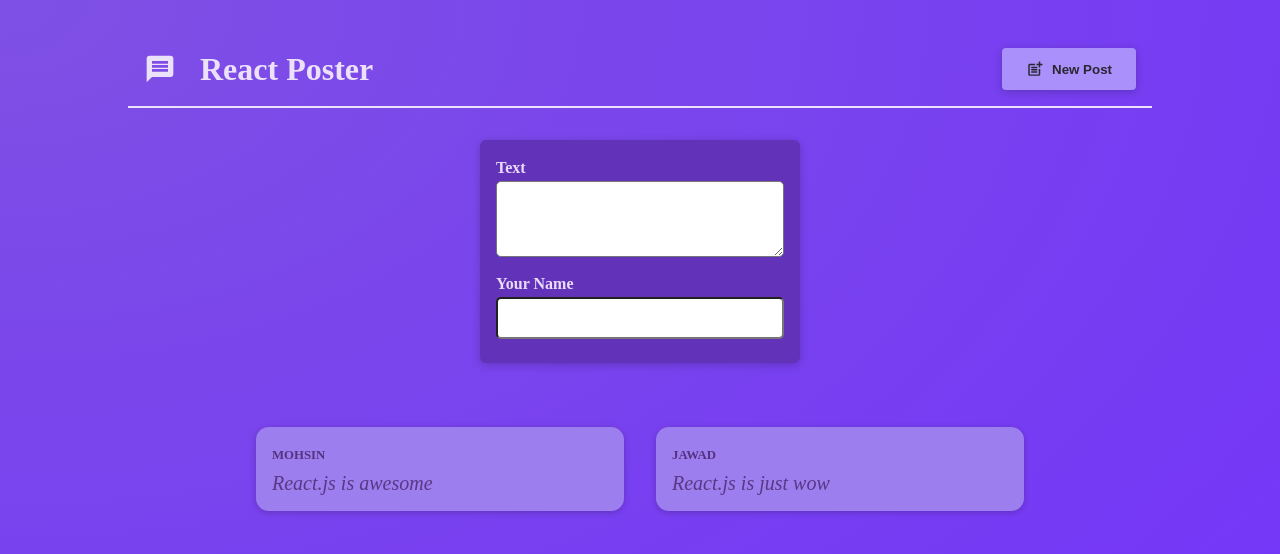
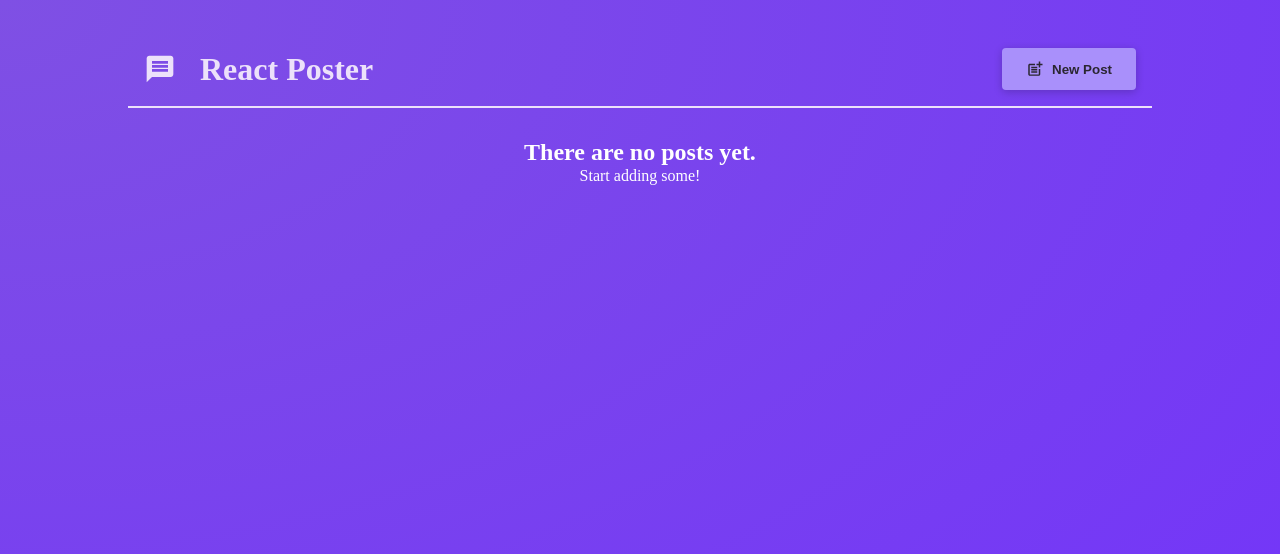
Before and after one commit to Shariif-Mohsoo/react-basics-refresher, a React (Vite) app: page / in a window 1280 px wide. Shown: the top 554 px of the page. Built offline with nearby package versions, Linux system fonts and the light colour scheme.

Commit message:
Posts List component

```diff
--- a/src/components/PostsList.jsx
+++ b/src/components/PostsList.jsx
@@ -1,16 +1,42 @@
+import { useState } from "react";
+
 import Post from "./Post";
 import NewPost from "./NewPost";
+import Modal from "./Modal";
 
 import classes from "./PostsList.module.css";
 
-const PostsList = () => {
+const PostsList = ({ isPosting, onStopPosting }) => {
+  const [posts, setPosts] = useState([]);
+  const addPostHandler = (postData) => {
+    // if we update the state and new state is based on previous state then we should pass
+    // the function in the settter(setPosts) method;
+    // setPosts([postData, ...posts]);
+    setPosts((existingPosts) => [postData, ...existingPosts]);
+  };
   return (
     <>
-      <NewPost />
-      <ul className={classes.posts}>
-        <Post author="Mohsin" body="React.js is awesome" />
-        <Post author="Jawad" body="React.js is just wow" />
-      </ul>
+      {isPosting && (
+        <Modal onClose={onStopPosting}>
+          <NewPost onCancel={onStopPosting} onAddPost={addPostHandler} />
+        </Modal>
+      )}
+      {posts.length ? (
+        <ul className={classes.posts}>
+          {posts.map((post) => (
+            <Post
+              key={post.body + Math.random()}
+              author={post.author}
+              body={post.body}
+            />
+          ))}
+        </ul>
+      ) : (
+        <div style={{ textAlign: "center", color: "white" }}>
+          <h2>There are no posts yet.</h2>
+          <p>Start adding some!</p>
+        </div>
+      )}
     </>
   );
 };
```
